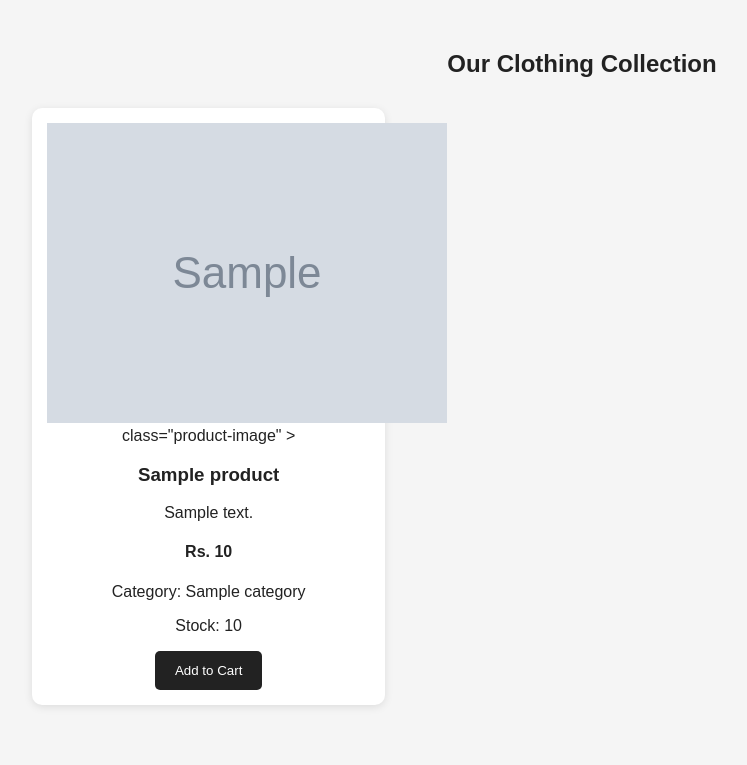
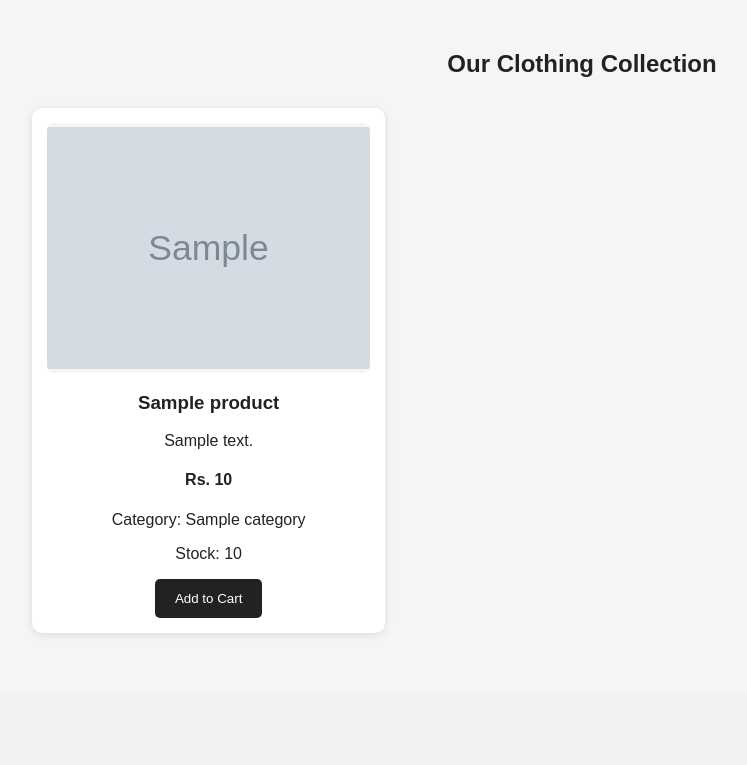
Before and after one commit to kavinadee2/StyleStore, a Flask app: template templates/index.html in a window 1280 px wide. Shown: the part 164-929 px from the top of the page, without its empty margins (58-805 px from the left). After the commit the page ends 798 px from the top, so only its background shows below. Run offline with Flask 3, Linux system fonts and the light colour scheme; the template is opened without the code that fills it: most values are stand-ins (such as "Sample title", 1, 10 or a date in 2020); grey boxes marked "Sample" are stand-in pictures.

Commit message:
changes in index.html for image not fix to card now i fix it

```diff
--- a/templates/index.html
+++ b/templates/index.html
@@ -25,10 +25,10 @@
             <div class="product-card">
 
     <img
-        src="{{ url_for('static', filename='images/' + product.image_url) }}"
-     alt="{{ product.name }}">
-        class="product-image"
-    >
+    src="{{ url_for('static', filename='images/' + product.image_url) }}"
+    alt="{{ product.name }}"
+    class="product-image"
+>
 
     <h3>{{ product.name }}</h3>
 
```
